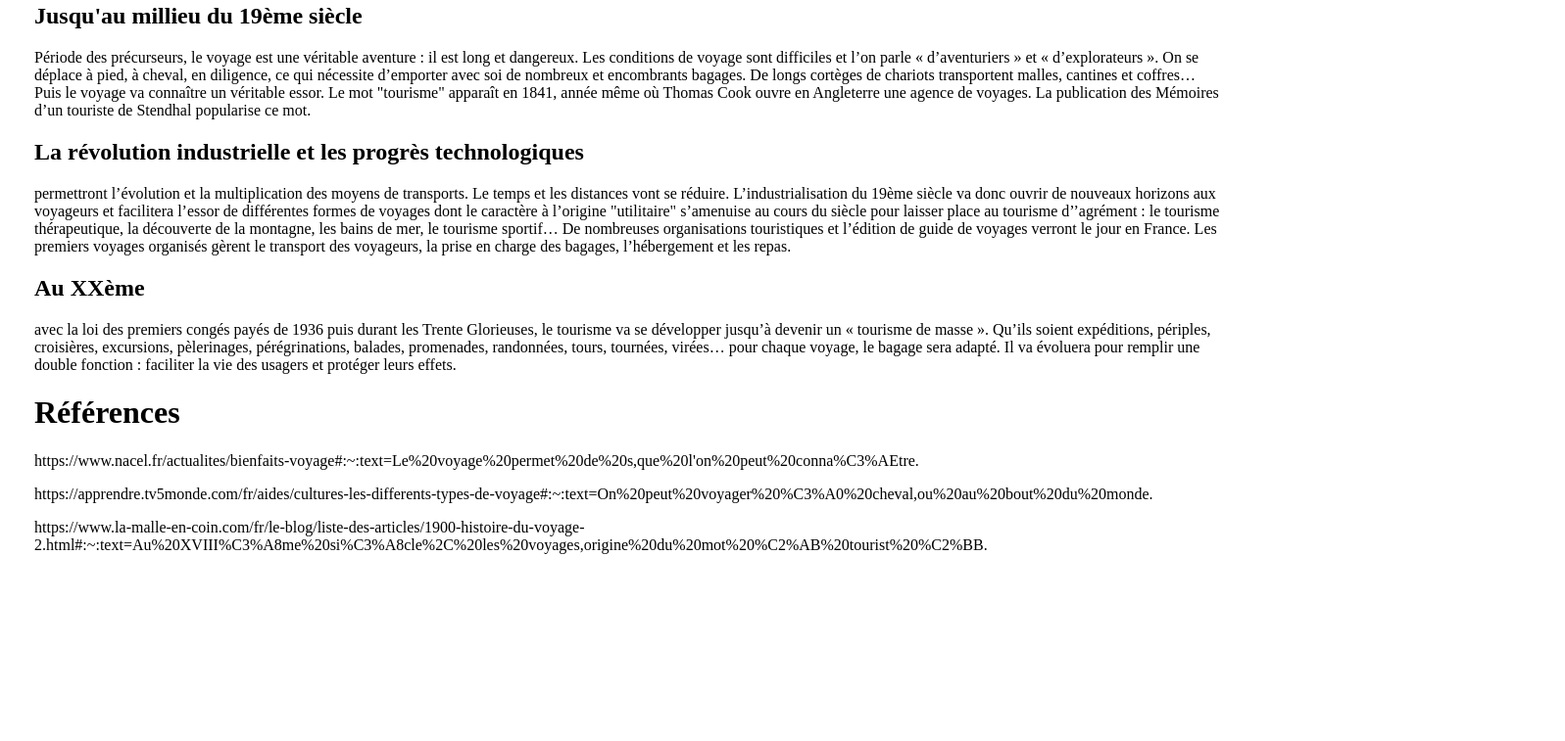
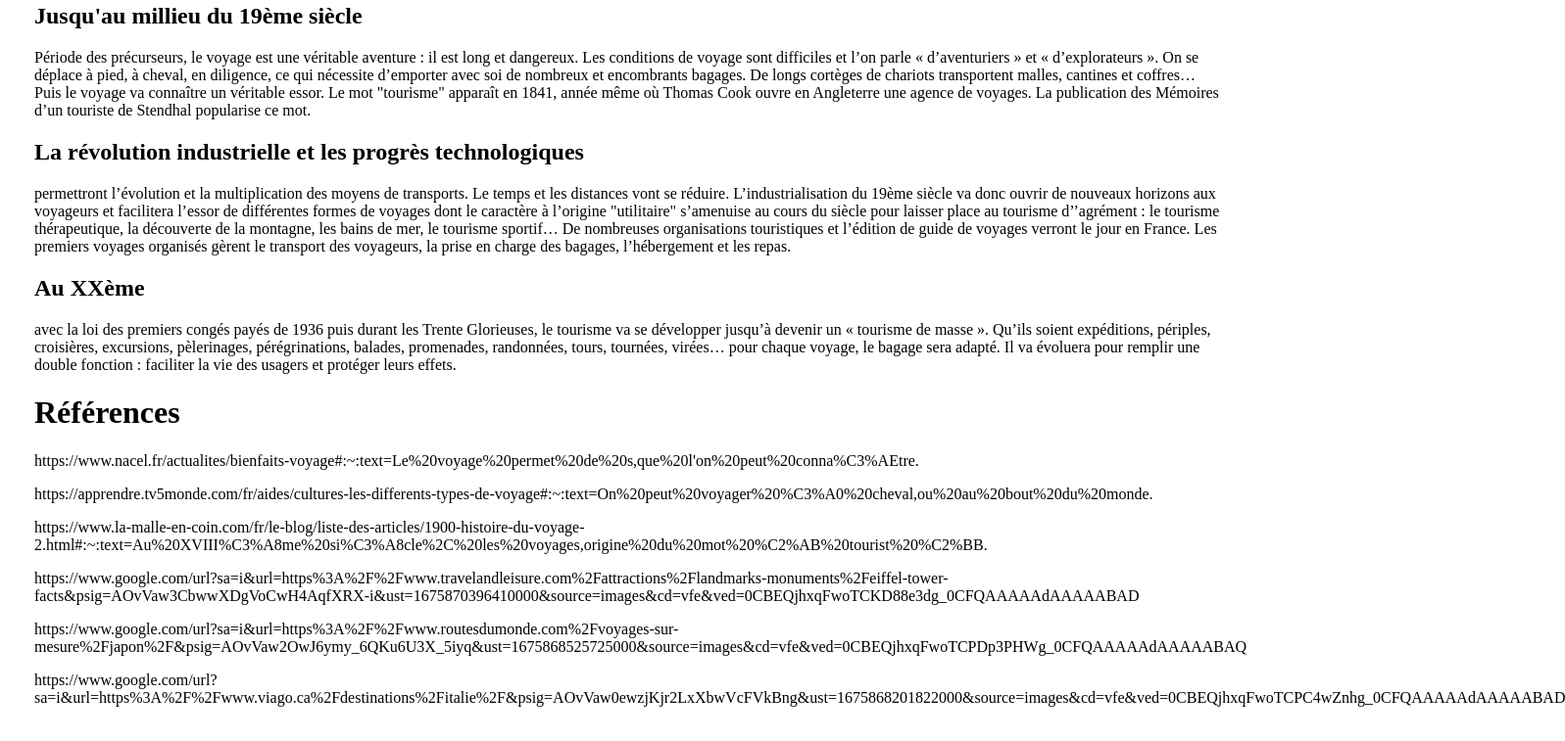
Before and after one commit to MarieLoup46/Passion, a plain HTML site: page index.html in a window 1280 px wide. Shown: the part 2182-2939 px from the top of the page at 98% size, 1597 px wide, since content can reach past the window. Before the commit the page ends 2783 px from the top, so only its background shows below. Drawn offline with Linux system fonts and the light colour scheme.

Commit message:
Ajout de références

```diff
--- a/index.html
+++ b/index.html
@@ -66,7 +66,10 @@
         <p>https://www.nacel.fr/actualites/bienfaits-voyage#:~:text=Le%20voyage%20permet%20de%20s,que%20l'on%20peut%20conna%C3%AEtre.</p>
         <p>https://apprendre.tv5monde.com/fr/aides/cultures-les-differents-types-de-voyage#:~:text=On%20peut%20voyager%20%C3%A0%20cheval,ou%20au%20bout%20du%20monde.</p>
         <p>https://www.la-malle-en-coin.com/fr/le-blog/liste-des-articles/1900-histoire-du-voyage-2.html#:~:text=Au%20XVIII%C3%A8me%20si%C3%A8cle%2C%20les%20voyages,origine%20du%20mot%20%C2%AB%20tourist%20%C2%BB.</p>
-
+        <p>https://www.google.com/url?sa=i&url=https%3A%2F%2Fwww.travelandleisure.com%2Fattractions%2Flandmarks-monuments%2Feiffel-tower-facts&psig=AOvVaw3CbwwXDgVoCwH4AqfXRX-i&ust=1675870396410000&source=images&cd=vfe&ved=0CBEQjhxqFwoTCKD88e3dg_0CFQAAAAAdAAAAABAD</p>
+        <p>https://www.google.com/url?sa=i&url=https%3A%2F%2Fwww.routesdumonde.com%2Fvoyages-sur-mesure%2Fjapon%2F&psig=AOvVaw2OwJ6ymy_6QKu6U3X_5iyq&ust=1675868525725000&source=images&cd=vfe&ved=0CBEQjhxqFwoTCPDp3PHWg_0CFQAAAAAdAAAAABAQ</p>
+        <p>https://www.google.com/url?sa=i&url=https%3A%2F%2Fwww.viago.ca%2Fdestinations%2Fitalie%2F&psig=AOvVaw0ewzjKjr2LxXbwVcFVkBng&ust=1675868201822000&source=images&cd=vfe&ved=0CBEQjhxqFwoTCPC4wZnhg_0CFQAAAAAdAAAAABAD</p>
+        <p></p>
 
     </main>
 </body>
```
